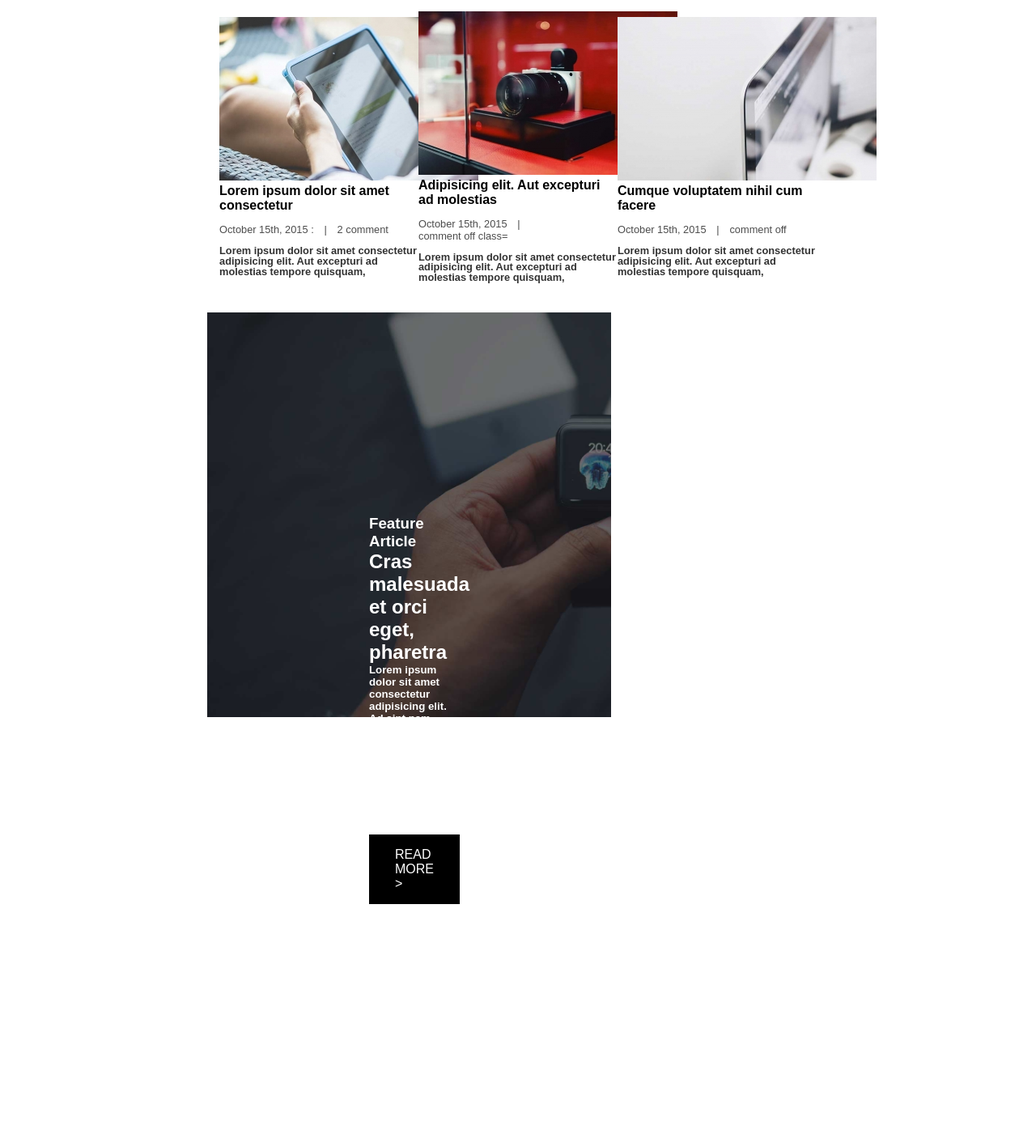
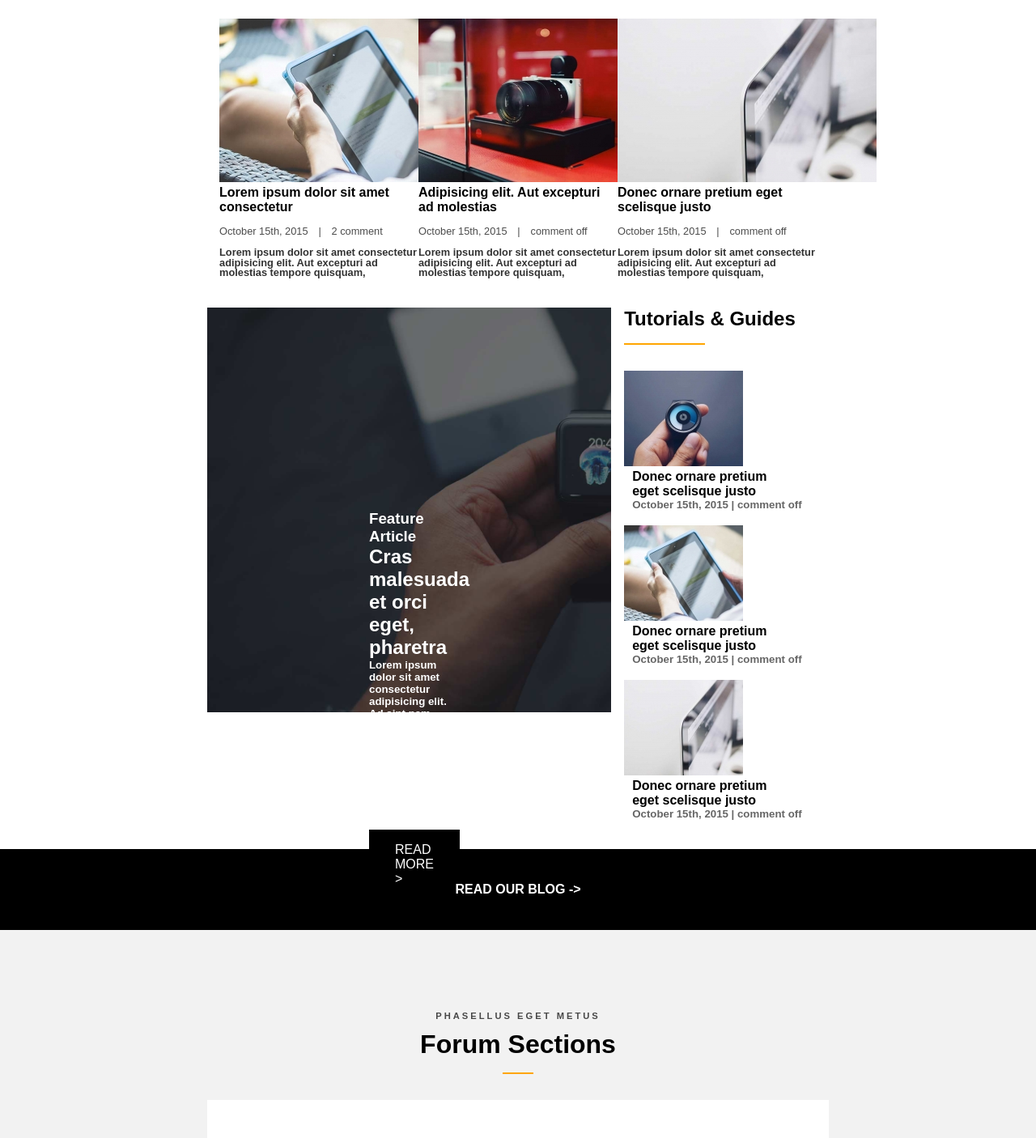
Before and after one commit to callagan70/proj-html-vuejs, a Vue app: page / in a window 1280 px wide. Shown: the part 2410-3816 px from the top of the page at 81% size. Before the commit the page ends 3527 px from the top, so only its background shows below. Built offline with nearby package versions, Linux system fonts and the light colour scheme.

Commit message:
Sezione 4 OK

```diff
--- a/public/index.html
+++ b/public/index.html
@@ -14,8 +14,8 @@
       <strong>We're sorry but <%= htmlWebpackPlugin.options.title %> doesn't work properly without JavaScript enabled. Please enable it to continue.</strong>
     </noscript>
     <div id="app"></div>
-    <!-- built files will be auto injected -->
 
-    <!-- <script src="https://cdn.jsdelivr.net/npm/axios/dist/axios.min.js"> </script> -->
+
+    <script src="https://kit.fontawesome.com/11759af7d1.js" crossorigin="anonymous"> </script>
   </body>
 </html>
--- a/src/App.vue
+++ b/src/App.vue
@@ -5,6 +5,8 @@
       <SecOne />
       <SecTwo />
       <SecThree />
+      <DivCom />
+      <SeC4 />
 
 
 
@@ -23,6 +25,8 @@ import HeaderComp from './components/HeaderComp.vue'
 import SecOne from './components/SecOne.vue'
 import SecTwo from './components/SecTwo.vue'
 import SecThree from './components/SecThree.vue'
+import DivCom from './components/DivCom.vue'
+import SeC4 from './components/SeC4.vue'
 
 export default {
   components: {
@@ -30,6 +34,8 @@ export default {
     SecOne,
     SecTwo,
     SecThree,
+    DivCom,
+    SeC4,
    },
 }
 
--- /dev/null
+++ b/src/assets/data/HeaDer.scss
@@ -0,0 +1,25 @@
+.header{
+    display: flex;
+    align-items: center;
+    flex-direction: column;
+}
+
+.header>div{
+    border: 1px solid orange;
+    width: 5%;
+    margin-top: 1em;
+    // background-image: ;
+}
+
+.header>h3{
+    font-size: 0.7em;
+    opacity: 0.7;
+    font-weight: 700;
+    margin-bottom: 1em;
+    letter-spacing: 3px;
+}
+
+.header>h1{
+    font-size: 2em;
+    font-weight: 900;
+}
--- a/src/assets/data/SectOne.json
+++ b/src/assets/data/SectOne.json
@@ -20,7 +20,7 @@
     {
         "image" : "../assets/img/post_feat_img_23-320x202.jpg",
         "desc" : "Orologio",
-        "title" : "Cumque voluptatem nihil cum facere",
+        "title" : "Donec ornare pretium eget scelisque justo",
         "data" : "October 15th, 2015",
         "comment" : "comment off",
         "text" : "Lorem ipsum dolor sit amet consectetur adipisicing elit. Aut excepturi ad molestias tempore quisquam,"
--- /dev/null
+++ b/src/components/DivCom.vue
@@ -0,0 +1,34 @@
+<template>
+    <div id="divisore">
+<!-- FIXME inserire una icona della freccia -->
+        <div><a href="#">READ OUR BLOG -></a></div>
+    </div>
+</template>
+
+<script>
+export default {
+    name: 'DivCom',
+
+}
+
+</script>
+
+<style scoped lang="scss">
+
+#divisore{
+    display: flex;
+    justify-content: center;
+    align-items: center;
+    background-color: black;
+    width: 100%;
+    height: 100px;
+}
+
+#divisore>div a{
+    text-decoration: none;
+    color: white;
+    font-weight: 700;
+}
+
+
+</style>
--- /dev/null
+++ b/src/components/SeC4.vue
@@ -0,0 +1,124 @@
+<template>
+    <section>
+        <div class="header">
+            <h3>PHASELLUS EGET METUS</h3>
+            <h1>Forum Sections</h1>
+            <div></div>
+        </div>
+
+        <div class="row">
+
+            <div class="card">
+                <div class="card_1"><i class="fa-solid fa-tower-broadcast"></i></div>
+                <div><a href="#">News & Community</a></div>
+            </div>
+
+            <div class="card">
+                <div class="card_1"><i class="fa-brands fa-apple"></i></div>
+                <div><a href="#">Apple Forum</a></div>
+            </div>
+
+            <div class="card">
+                <div class="card_1"><i class="fa-brands fa-windows"></i></div>
+                <div><a href="#">Microsoft Forum</a></div>
+            </div>
+
+            <div class="card">
+                <div class="card_1"><i class="fa-brands fa-android"></i></div>
+                <div><a href="#">Android Forum</a></div>
+            </div>
+
+        </div>
+
+        <div class="row">
+
+            <div class="card">
+                <div class="card_1"><i class="fa-solid fa-mug-hot"></i></div>
+                <div><a href="#">General Discussion</a></div>
+            </div>
+
+            <div class="card">
+                <div class="card_1"><i class="fa-solid fa-cubes"></i></div>
+                <div><a href="#">App & Software</a></div>
+            </div>
+
+            <div class="card">
+                <div class="card_1">
+                <div>
+                    <i class="fa-solid fa-laptop"></i>
+                </div>
+                </div>
+                <div><a href="#">Gudget & Staff</a></div>
+            </div>
+
+            <div class="card">
+                <div class="card_1"><i class="fa-solid fa-wrench"></i></div>
+                <div><a href="#">Tutorials & Guide</a></div>
+            </div>
+
+        </div>
+
+    </section>
+</template>
+
+<script>
+export default {
+    name: 'SeC4',
+
+}
+
+</script>
+
+<style scoped lang="scss">
+@import "../assets/data/HeaDer.scss";
+
+section{
+    padding-top: 100px;
+    background-color: #f2f2f2;
+    height: 900px;
+    padding-left: 20%;
+    padding-right: 20%;
+}
+
+
+.card{
+    display: flex;
+    flex-direction: column;
+    align-items: center;
+    justify-content: center;
+    background-color: white;
+    width: 250px;
+    height: 250px;
+}
+
+.row{
+    display: flex;
+    justify-content: space-around;
+    margin-top: 2em;
+}
+
+.card_1{
+    display: flex;
+    justify-content: center;
+    align-items: center;
+    width: 100px;
+    height: 100px;
+    background-color: #FF8D61;
+    margin-bottom: 1em;
+    border-radius: 50px;
+    color: white;
+    font-size: 3em;
+    margin-bottom: 0.2em;
+}
+
+.card a{
+    text-decoration: none;
+    color: black;
+    font-weight: 700;
+    margin: 10px;
+    font-weight: 900;
+    font-size: 1.2em;
+}
+
+
+</style>
--- a/src/components/SecThree.vue
+++ b/src/components/SecThree.vue
@@ -38,7 +38,7 @@
                 <img src="../assets/img/post_feat_img_25-320x202.jpg" alt="Telefonino uno">
                 <h1>{{SectOneData[0].title}}</h1>
                 <div class="commet">
-                    <div>{{SectOneData[0].data}} :</div>
+                    <div>{{SectOneData[0].data}}</div>
                     <div class="separazio"> | </div>
                     <div>{{SectOneData[0].comment}}</div>
 <!-- NOTE provare a mettere l'array con il dollaro -->
@@ -53,7 +53,7 @@
                 <div class="commet">
                     <div>{{SectOneData[1].data}}</div>
                     <div class="separazio"> | </div>
-                    <div>{{SectOneData[1].comment}} class= </div>
+                    <div>{{SectOneData[1].comment}}</div>
                 </div>
                 <h4>{{SectOneData[1].text}}</h4>
             </div>
@@ -90,7 +90,7 @@
                 <img src="../assets/img/post_feat_img_22-320x202.jpg" alt="Telefonino uno">
                 <h1>{{SectOneData[0].title}}</h1>
                 <div class="commet">
-                    <div>{{SectOneData[0].data}} :</div>
+                    <div>{{SectOneData[0].data}}</div>
                     <div class="separazio"> | </div>
                     <div>{{SectOneData[0].comment}}</div>
                 </div>
@@ -103,7 +103,7 @@
                 <div class="commet">
                     <div>{{SectOneData[1].data}}</div>
                     <div class="separazio"> | </div>
-                    <div>{{SectOneData[1].comment}} class= </div>
+                    <div>{{SectOneData[1].comment}}</div>
                 </div>
                 <h4>{{SectOneData[1].text}}</h4>
             </div>
@@ -123,7 +123,7 @@
         <br>
         <br>
 
-    <div class="sectThree">
+<div class="sectThree">
 
         <div class="sectThree_one">
             <div class="SectTwo_1">
@@ -139,6 +139,45 @@
 
         <div class="sectThree_two">
 
+            <h1>Tutorials & Guides</h1>
+
+            <div class="sectThree_two_break"></div>
+
+            <div class="sectThree_two_display">
+                    <div>
+                        <img src="../assets/img/post_feat_img_23-147x118.jpg" alt="Orologino">
+                    </div>
+                    <div>
+                        <div class="sectThree_two_display_1">
+                            {{SectOneData[2].title}}
+                        </div>
+                        <h5>{{SectOneData[1].data}} | {{SectOneData[2].comment}}</h5>
+                    </div>
+            </div>
+            <br>
+            <div class="sectThree_two_display">
+                    <div>
+                        <img src="../assets/img/post_feat_img_22-147x118.jpg" alt="Orologino">
+                    </div>
+                    <div>
+                        <div class="sectThree_two_display_1">
+                            {{SectOneData[2].title}}
+                        </div>
+                        <h5>{{SectOneData[1].data}} | {{SectOneData[2].comment}}</h5>
+                    </div>
+            </div>
+            <br>
+            <div class="sectThree_two_display">
+                    <div>
+                        <img src="../assets/img/post_feat_img_20-147x118.jpg" alt="Orologino">
+                    </div>
+                    <div>
+                        <div class="sectThree_two_display_1">
+                            {{SectOneData[2].title}}
+                        </div>
+                        <h5>{{SectOneData[1].data}} | {{SectOneData[2].comment}}</h5>
+                    </div>
+            </div>
 
         </div>
 
@@ -170,6 +209,7 @@ export default {
 </script>
 
 <style scoped lang="scss">
+@import "../assets/data/HeaDer.scss";
 
     section{
         padding-top: 100px;
@@ -177,17 +217,6 @@ export default {
         padding-right: 20%;
     }
 
-    .header{
-        display: flex;
-        align-items: center;
-        flex-direction: column;
-    }
-
-    .header>div{
-        border: 2px solid orange;
-        width: 5%;
-        // background-image: ;
-    }
 
     .SectOne{
         display: flex;
@@ -231,7 +260,8 @@ export default {
         background-image: url('../assets/img/featured_article_1_bg.jpg');
         width: 100%;
         height: 550px;
-        background-size: cover;
+        background-repeat: no-repeat;
+        background-size: 100%;
         color: white;
         padding-top: 300px;
         padding-left: 200px;
@@ -255,6 +285,12 @@ export default {
         color: white;
     }
 
+    .sectThree{
+        display: flex;
+        justify-items: space-around;
+
+    }
+
     .sectThree_one{
         width: 65%;
         height: 500px;
@@ -265,6 +301,33 @@ export default {
         color: white;
     }
 
+    .sectThree_two_break{
+        margin-top: 1em;
+        margin-bottom: 2em;
+        width: 100px;
+        border: 1px solid orange;
+    }
+
+    .sectThree_two_display{
+        display: flex;
+        flex-wrap: wrap;
+        justify-items: start;
+    }
+
+    .sectThree_two_display_1{
+        margin-left: 10px;
+        font-size: 1em;
+        word-wrap: break-word;
+        width: 200px;
+        font-weight: 900;
+    }
+
+    .sectThree_two_display>div h5{
+        font-size: 0.8;
+        margin-left: 10px;
+        opacity: 0.6;
+    }
+
 
 
 
```
Also changed, not shown: 1 other file (tests, documents, lock files or other folders).
